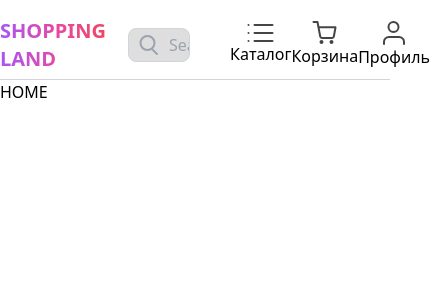
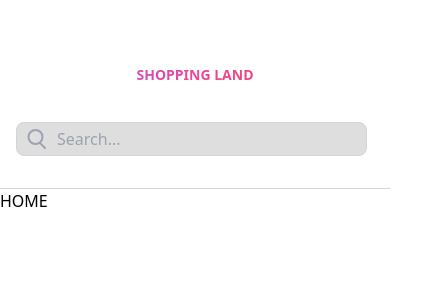
Before and after one commit to artemigla/shopping_land, a Next.js app: page / in a window 390 px wide. Shown: the top 300 px of the page, 430 px wide, since content can reach past the window. Built offline with nearby package versions, Linux system fonts and the light colour scheme.

Commit message:
I made an adaptive website header for tablets and mobile devices.

```diff
--- a/src/app/components/header/Header.tsx
+++ b/src/app/components/header/Header.tsx
@@ -5,12 +5,12 @@ import React from "react";
 
 export default function Header() {
   return (
-    <header className="relative ml-auto mr-auto flex h-20 w-full items-center justify-center border-b-[1px] border-b-gray-300">
-      <div className="relative grid h-[46px] w-[1280px] grid-cols-[1fr_2fr_1fr] decoration-transparent">
-        <div className="relative flex min-w-32 items-center bg-gradient-to-r from-purple-500 via-pink-500 to-red-500 bg-clip-text text-xl font-bold text-transparent">
-          SHOPPING LAND
+    <header className="relative ml-auto mr-auto flex h-20 w-full items-center justify-center border-b-[1px] border-b-gray-300 max-tablet:h-[189px]">
+      <div className="relative grid h-[46px] w-[1280px] grid-cols-[1fr_2fr_1fr] decoration-transparent max-laptop:grid-cols-2 max-tablet:h-[189px] max-tablet:grid-cols-1">
+        <div className="relative flex min-w-32 items-center bg-gradient-to-r from-purple-500 via-pink-500 to-red-500 bg-clip-text text-xl font-bold text-transparent max-tablet:mt-auto max-tablet:justify-center max-tablet:text-sm">
+          <p className="max-tablet:mb-1">SHOPPING LAND</p>
         </div>
-        <div className="relative flex items-center justify-center">
+        <div className="relative flex items-center justify-center max-laptop:right-7 max-tablet:left-4 max-tablet:right-4 max-tablet:mb-0 max-tablet:w-[90%]">
           <div className="absolute inset-y-0 left-0 flex items-center pl-2">
             <svg
               xmlns="http://www.w3.org/2000/svg"
@@ -33,11 +33,11 @@ export default function Header() {
             className="w-full rounded-lg border border-gray-300 bg-[#dedede] py-1 pl-10 outline-none"
           />
         </div>
-        <div className="ml-auto flex w-[80%] justify-between">
+        <div className="ml-auto flex w-[80%] items-end justify-between max-laptop:hidden">
           <Link href={""} className="flex flex-col items-center justify-center">
             <svg
-              width="27"
-              height="18"
+              width="clamp(0.938rem, 0.313rem + 2vi, 1.563rem)"
+              // height="18"
               viewBox="0 0 27 18"
               fill="none"
               xmlns="http://www.w3.org/2000/svg"
@@ -56,12 +56,12 @@ export default function Header() {
                 fill="#454545"
               />
             </svg>
-            <p>Каталог</p>
+            <p className="text-[14px] font-light text-[#454545]">Каталог</p>
           </Link>
           <Link href={""} className="flex flex-col items-center justify-center">
             <svg
-              width="25"
-              height="23"
+              width="clamp(0.938rem, calc(0.313rem + 2vi), 1.563rem)"
+              // height="23"
               viewBox="0 0 25 23"
               fill="none"
               xmlns="http://www.w3.org/2000/svg"
@@ -88,12 +88,12 @@ export default function Header() {
                 strokeLinejoin="round"
               />
             </svg>
-            <p>Корзина</p>
+            <p className="text-[14px] font-light text-[#454545]">Корзина</p>
           </Link>
           <Link href={""} className="flex flex-col items-center justify-center">
             <svg
-              width="22"
-              height="24"
+              width="clamp(0.938rem, calc(0.313rem + 2vi), 1.563rem)"
+              // height="24"
               viewBox="0 0 22 24"
               fill="none"
               xmlns="http://www.w3.org/2000/svg"
@@ -113,7 +113,7 @@ export default function Header() {
                 strokeLinejoin="round"
               />
             </svg>
-            <p>Профиль</p>
+            <p className="text-[14px] font-light text-[#454545]">Профиль</p>
           </Link>
         </div>
       </div>
--- a/tailwind.config.ts
+++ b/tailwind.config.ts
@@ -13,12 +13,6 @@ export default {
       //   background: "var(--background)",
       //   foreground: "var(--foreground)",
       // },
-      gridTemplateColumns: {
-        'header': 'auto-fit, repeat(3, minmax(150, 1fr))',
-
-        // Complex site-specific column configuration
-        'footer': '200px minmax(900px, 1fr) 100px',
-      },
       fontSize: {
         'responsive':'clamp(0.8rem, 1vw, 1.5rem)'
       },
```
